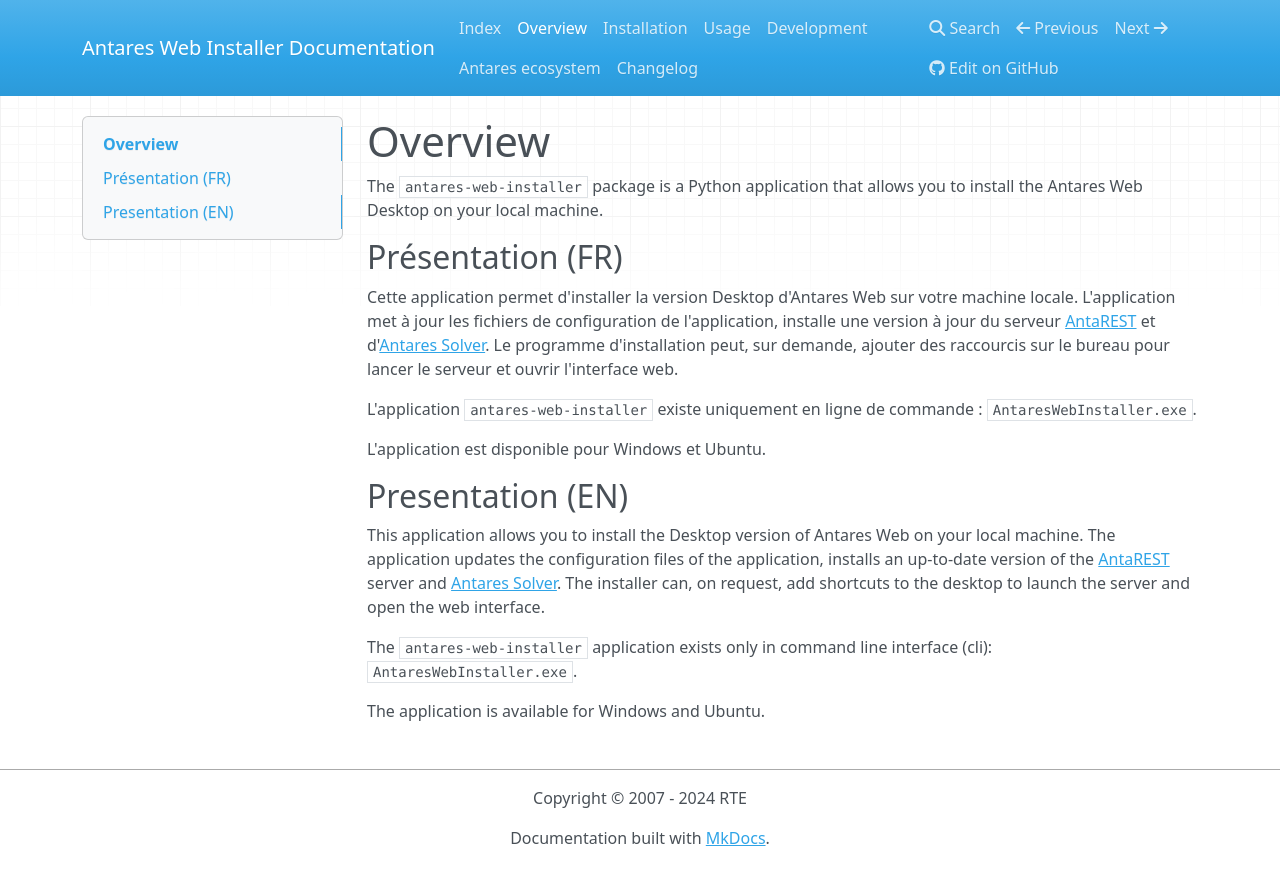
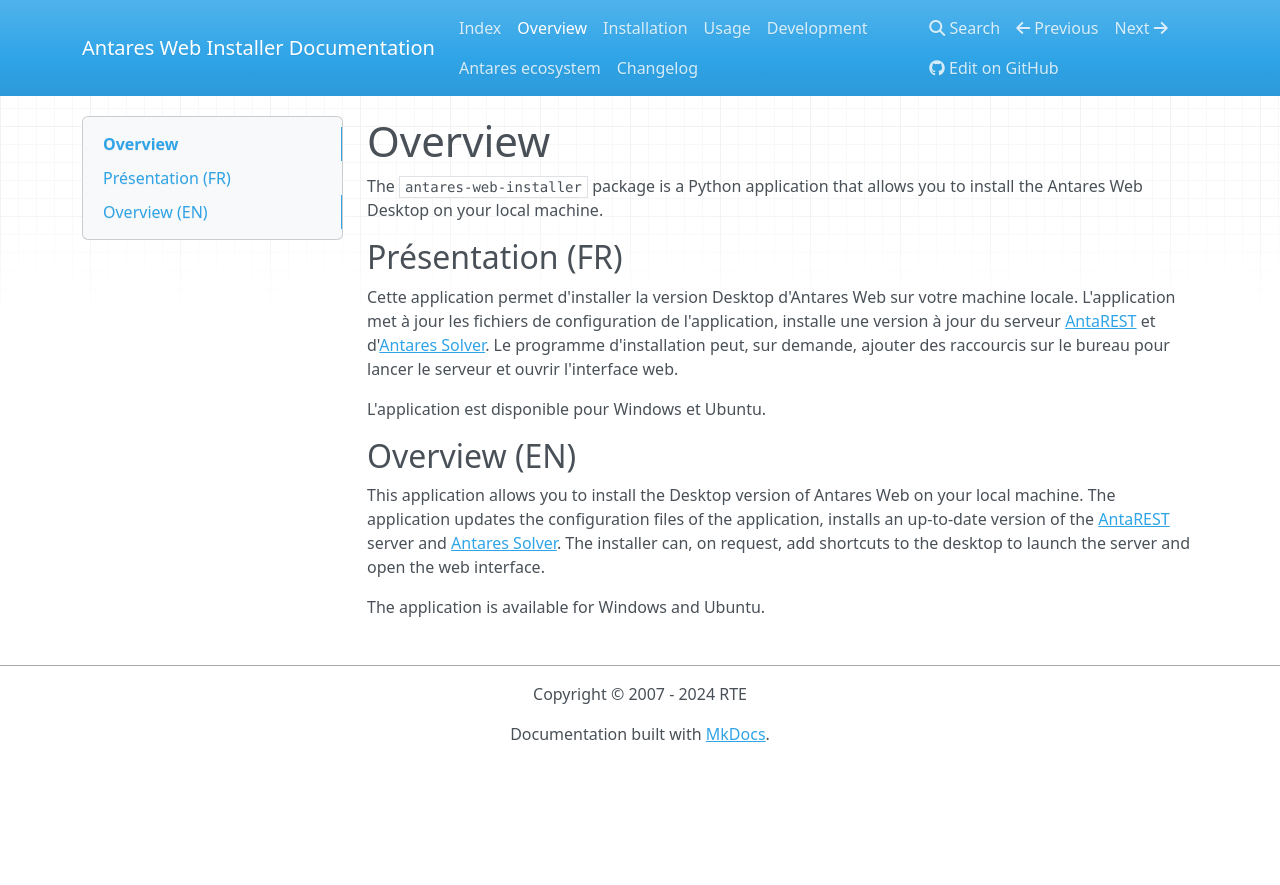
Before and after one commit to AntaresSimulatorTeam/antares-web-installer, an MkDocs documentation site: the page built from docs/overview.md, in a window 1280 px wide. Shown: the top 885 px of the page. Built offline with MkDocs 1.6.1, drawn with Linux system fonts in a browser that asks for light colours; nearby versions of some CDN libraries.

Commit message:
docs: update documentation

```diff
--- a/docs/overview.md
+++ b/docs/overview.md
@@ -12,11 +12,9 @@
 Le programme d'installation peut, sur demande, ajouter des raccourcis sur le bureau pour lancer le serveur et ouvrir
 l'interface web.
 
-L'application `antares-web-installer` existe uniquement en ligne de commande : `AntaresWebInstaller.exe`.
-
 L'application est disponible pour Windows et Ubuntu.
 
-## Presentation (EN)
+## Overview (EN)
 
 This application allows you to install the Desktop version of Antares Web on your local machine.
 The application updates the configuration files of the application, installs an up-to-date version of
@@ -24,6 +22,4 @@
 and [Antares Solver](https://github.com/AntaresSimulatorTeam/Antares_Simulator/releases).
 The installer can, on request, add shortcuts to the desktop to launch the server and open the web interface.
 
-The `antares-web-installer` application exists only in command line interface (cli): `AntaresWebInstaller.exe`.
-
 The application is available for Windows and Ubuntu.
```
Also changed, not shown: README.md (+52 -8 lines).
